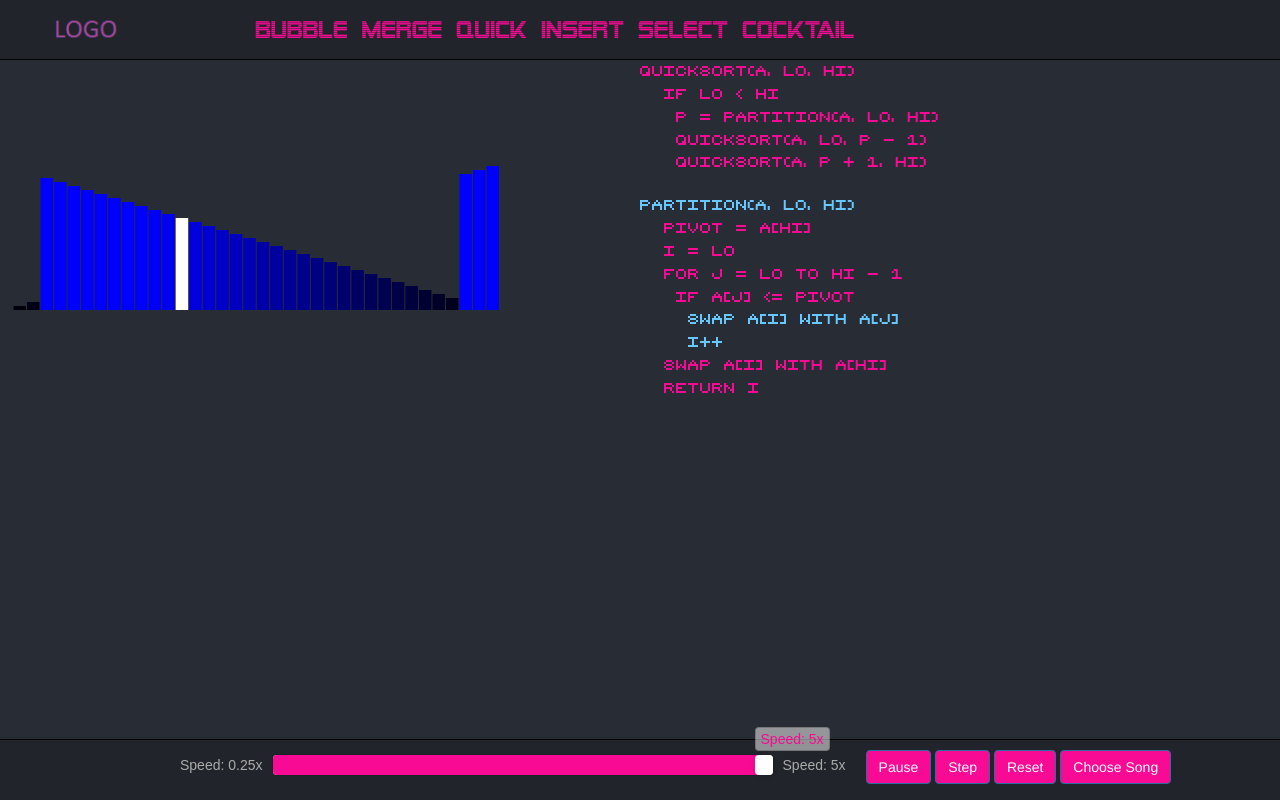
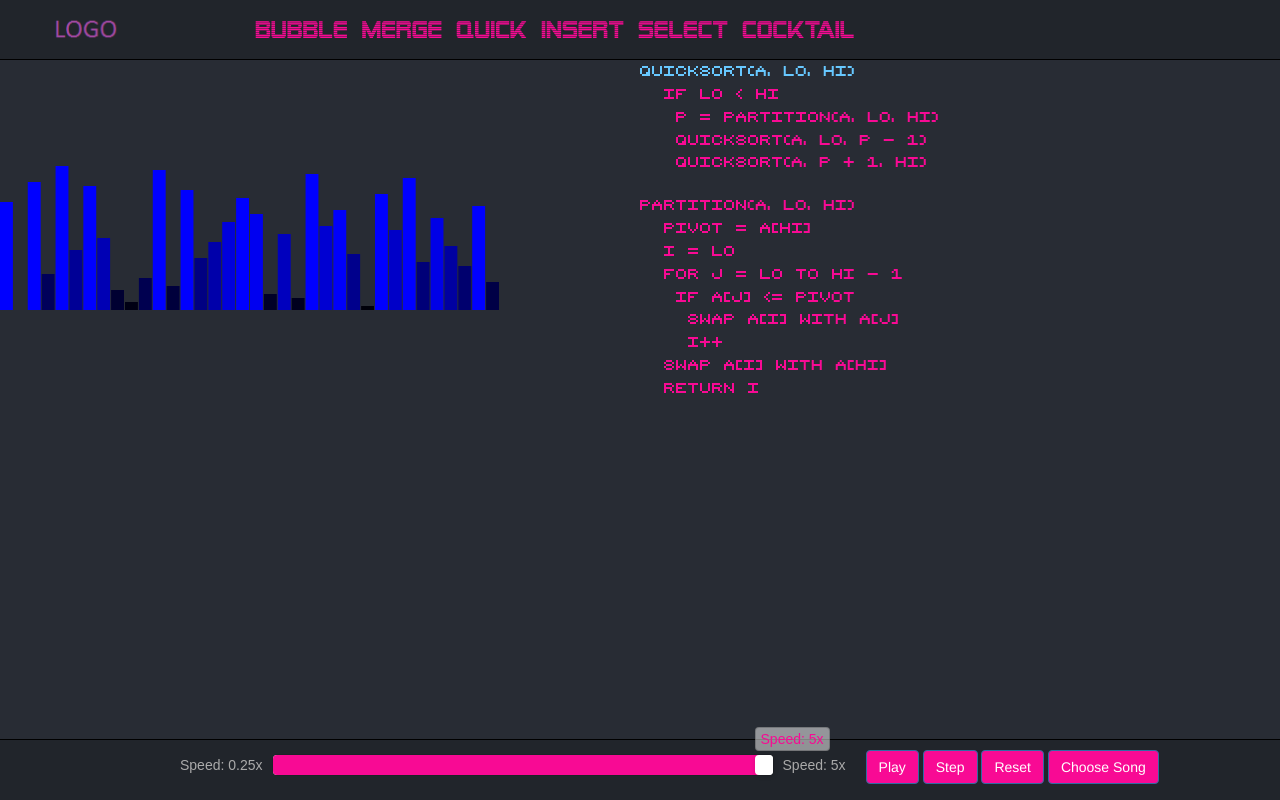
Before and after one commit to ProfessorDaytime/Note-Sort, a plain HTML site: page index.html in a window 1280 px wide. Both pictures are taken after a click on the element "QUICK". Drawn offline with nearby package versions, Linux system fonts and the light colour scheme.

Commit message:
Stepping Function Pause Play

```diff
--- a/index.html
+++ b/index.html
@@ -13,8 +13,11 @@
   <script src="js/algorithms.js"></script>
   <script src="js/visualization.js"></script>
   <script src="js/songs.js"></script>
+  <script src="js/misc.js"></script>
   <script>
     var sliderVal = 10;
+    var paused = true;
+    var stepActive = false;
     window.onload = function(){
       //Initialize the speed slider
       $("#speedSlider").mbSlider({
@@ -53,7 +56,7 @@
   <div class="footer">
     <div class="controls">
       <div id="speedSlider" style="float: left" data-property="{rangeColor:'#F80A94',negativeColor:'#F80A94', startAt:20, grid:1, maxVal:20, minVal:1}"></div>
-      <button type="button"  class="btn footerButton" id="pauseButton">Pause</button>
+      <button type="button"  class="btn footerButton" id="pauseButton">Play</button>
       <button type="button"  class="btn footerButton" id="stepButton">Step</button>
       <button type="button"  class="btn footerButton" id="resetButton">Reset</button>
       <button type="button"  class="btn footerButton" id="songButton">Choose Song</button>
@@ -64,25 +67,27 @@
   $("#pauseButton").click(function() {
     if ($(this).text() == "Pause") {
       $(this).text("Play");
+      paused = true;
     }
     else {
       $(this).text("Pause");
+      paused = false;
     }
   });
-  var i = 0;
   $("#stepButton").click(function() {
-    writeSteps(quicksortCode, frames[i].algorithmSteps);
-    i++;
+    stepActive = true;
   });
   $("#quickSort").click(function () {
+    d3.select("svg").remove();
+    //frames.lengh = 0;
     //Initialize song
     var songs = chromatic3Oct.slice(0);
-    songs.reverse();
+    songs = shuffle(songs);
     //Run quicksort to generate frames
-    i = 0;
     quicksort(songs, 0, songs.length-1);
 
     //Draw first frame
+    writeSteps(quicksortCode, [0]);
     draw(frames[0]);
     var frame = 0;
 
@@ -90,6 +95,7 @@
 
     function drawFrames(){
      setTimeout(function(){
+       if(!paused || stepActive){
          currGraphVals = frames[frame].data.map(function(obj){
             return obj.index;
           });
@@ -106,7 +112,8 @@
           }
 
           frame++;
-        console.log(sliderVal);
+        }
+        stepActive = false;
         if( frames.length > frame ){drawFrames();}
      }, 100/sliderVal)
     }
--- /dev/null
+++ b/js/misc.js
@@ -0,0 +1,4 @@
+function shuffle(arr){
+		for (var j, x, i = arr.length; i; j = Math.ceil(Math.random() * i), x = arr[--i], arr[i] = arr[j], arr[j] = x){}
+		return arr;
+	}
```
Lines whose indentation alone changed are shown as unchanged.
